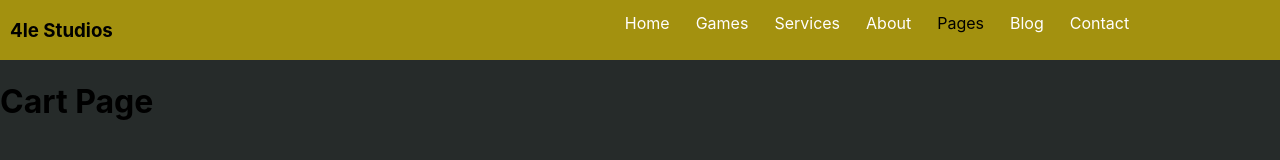
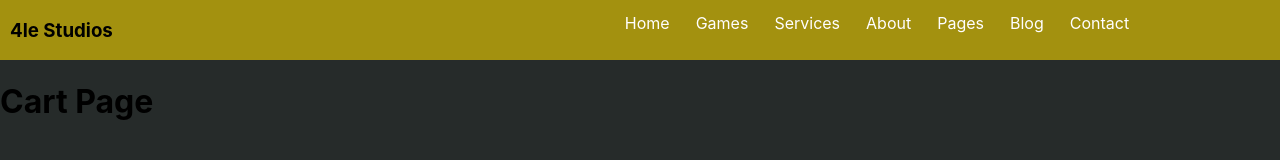
Before and after one commit to Bupilipili/4x, a React (Create React App) app: page /pages/cart in a window 1280 px wide. Shown: the top 160 px of the page. Built offline with nearby package versions, Linux system fonts and the light colour scheme; a web font is replaced by a local one.

Commit message:
Update Navigation.js

```diff
--- a/src/components/Navigation.js
+++ b/src/components/Navigation.js
@@ -37,7 +37,7 @@ function Navigation() {
           <Link to="/about">About</Link>
         </li>
         <li className="dropdown">
-          <span>Pages</span>
+          <span className='Page'>Pages</span>
           <ul className="dropdown-menu">
             <li onClick={handleLinkClick}><Link to="/pages/store">Store</Link></li>
             <li onClick={handleLinkClick}><Link to="/pages/cart">Cart</Link></li>
```
